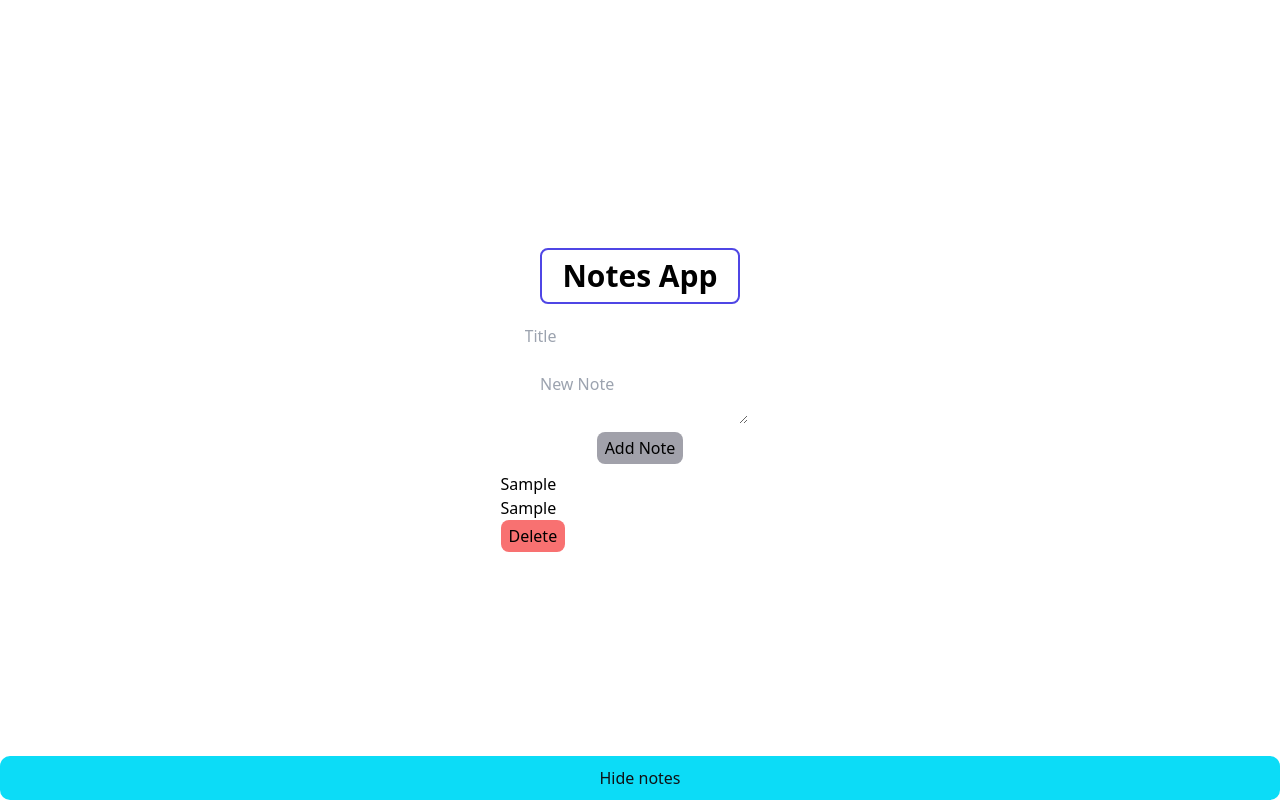
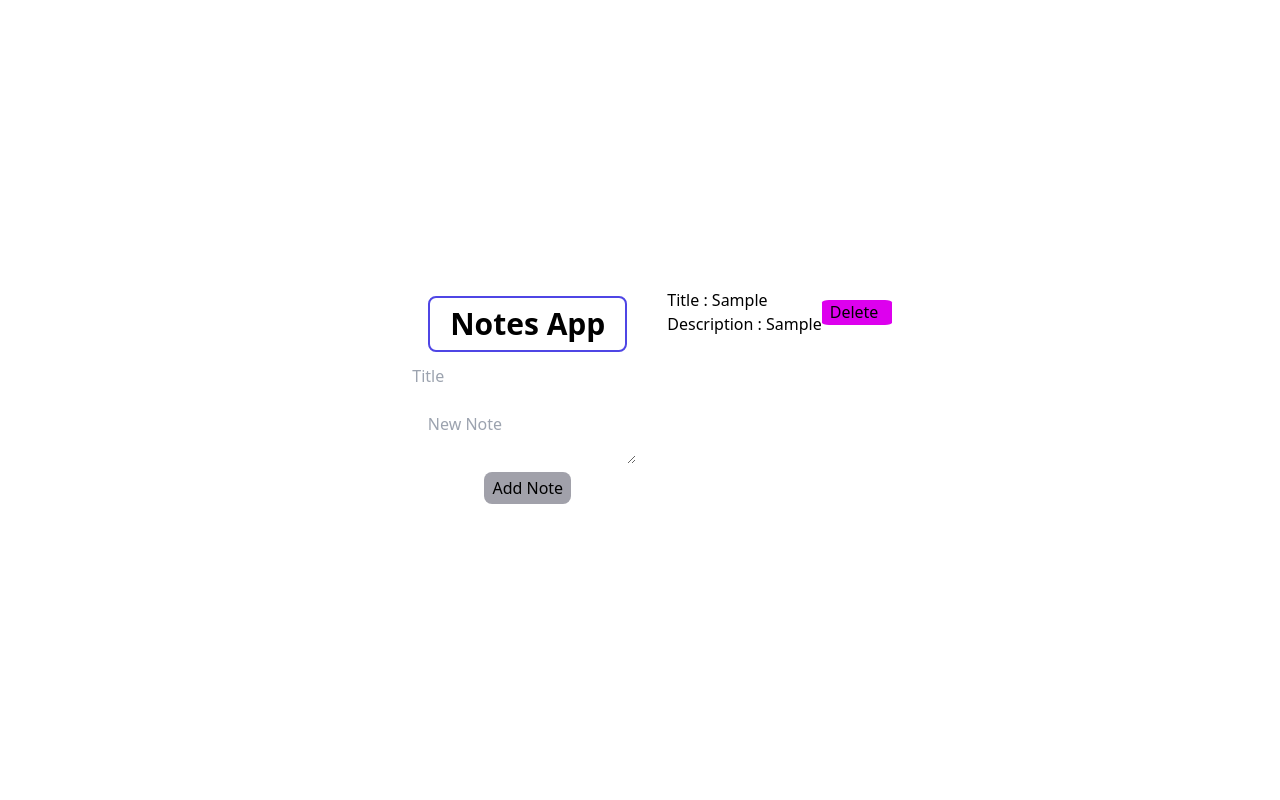
Before and after one commit to rahul-srivastava-codes/react-Notes-app, a React (Vite) app: page / in a window 1280 px wide. Both pictures are taken after typing "Sample", "Sample" into the empty fields and a click on the button "Add Note". Built offline with nearby package versions, Linux system fonts and the light colour scheme.

Commit message:
fdel fun added

```diff
--- a/src/App.jsx
+++ b/src/App.jsx
@@ -3,9 +3,6 @@ import NoteForm from "./Components/NoteForm";
 function App() {
   return (
     <div className="h-[100vh] w-[100vw]  flex items-center justify-center flex-col ">
-      <h3 className="text-3xl font-bold border-solid border-2 rounded-lg border-indigo-600 px-5 py-2">
-        Notes App
-      </h3>
       <NoteForm></NoteForm>
     </div>
   );
--- a/src/Components/NoteCard.jsx
+++ b/src/Components/NoteCard.jsx
@@ -1,50 +1,36 @@
-import React from "react";
-import { AnimatePresence, motion } from "motion/react";
-import { useState } from "react";
+import * as motion from "motion/react-client";
 
-const button = {
-  backgroundColor: "#0cdcf7",
-  borderRadius: "10px",
-  padding: "10px 20px",
-  color: "#0f1115",
-  position: "absolute",
-  bottom: 0,
-  left: 0,
-  right: 0,
-  outerWidth: "20vw",
-  innerWidth: "20vw",
+const ball = {
+  width: 70,
+  height: 25,
+  backgroundColor: "#dd00ee",
+  borderRadius: "10%",
 };
 
-function NoteCard({ data }) {
-  const [isVisible, setIsVisible] = useState(true);
+function NoteCard({ data, deletenode }) {
   return (
     <div>
-      <AnimatePresence initial={false}>
-        {isVisible ? (
+      {data.map((item, index) => (
+        <div className="flex items-center justify-between" key={index}>
+          <div>
+            <div>Title : {item.title}</div>
+            <div>Description : {item.content}</div>
+          </div>
           <motion.div
             initial={{ opacity: 0, scale: 0 }}
             animate={{ opacity: 1, scale: 1 }}
-            exit={{ opacity: 0, scale: 0 }}
+            transition={{
+              duration: 0.4,
+              scale: { type: "spring", visualDuration: 0.4, bounce: 0.5 },
+            }}
+            style={ball}
           >
-            {data.map((item) => (
-              <div>
-                <div>{item.title}</div>
-                <div>{item.content}</div>
-                <button className="bg-red-400 rounded-lg px-2 py-1">
-                  Delete
-                </button>
-              </div>
-            ))}
+            <button className="px-2" onClick={() => deletenode(item.id)}>
+              Delete
+            </button>
           </motion.div>
-        ) : null}
-      </AnimatePresence>
-      <motion.button
-        style={button}
-        onClick={() => setIsVisible(!isVisible)}
-        whileTap={{ y: 1 }}
-      >
-        {isVisible ? "Hide" : "Show "} notes
-      </motion.button>
+        </div>
+      ))}
     </div>
   );
 }
--- a/src/Components/NoteForm.jsx
+++ b/src/Components/NoteForm.jsx
@@ -8,17 +8,23 @@ function NoteForm() {
 
   function handleclick(e) {
     e.preventDefault();
-    setData([...data, { title, content }]);
+    setData([...data, { title, content, id: Date.now() }]);
     settitle("");
     setcontent("");
   }
+  function deletenode(index) {
+    setData(data.filter((item) => item.id !== index));
+  }
 
   return (
-    <div>
+    <div className="flex justify-around">
       <form
         onSubmit={handleclick}
         className="flex flex-col items-center px-2 py-2 justify-center"
       >
+        <h3 className="text-3xl font-bold border-solid border-2 rounded-lg border-indigo-600 px-5 py-2">
+          Notes App
+        </h3>
         <input
           className="px-2 py-1 m-2 rounded-lg"
           type="text"
@@ -41,7 +47,7 @@ function NoteForm() {
         />
         <button className="px-2 py-1 bg-zinc-400 rounded-lg">Add Note</button>
       </form>
-      <NoteCard data={data}></NoteCard>
+      <NoteCard data={data} deletenode={deletenode}></NoteCard>
     </div>
   );
 }
```
